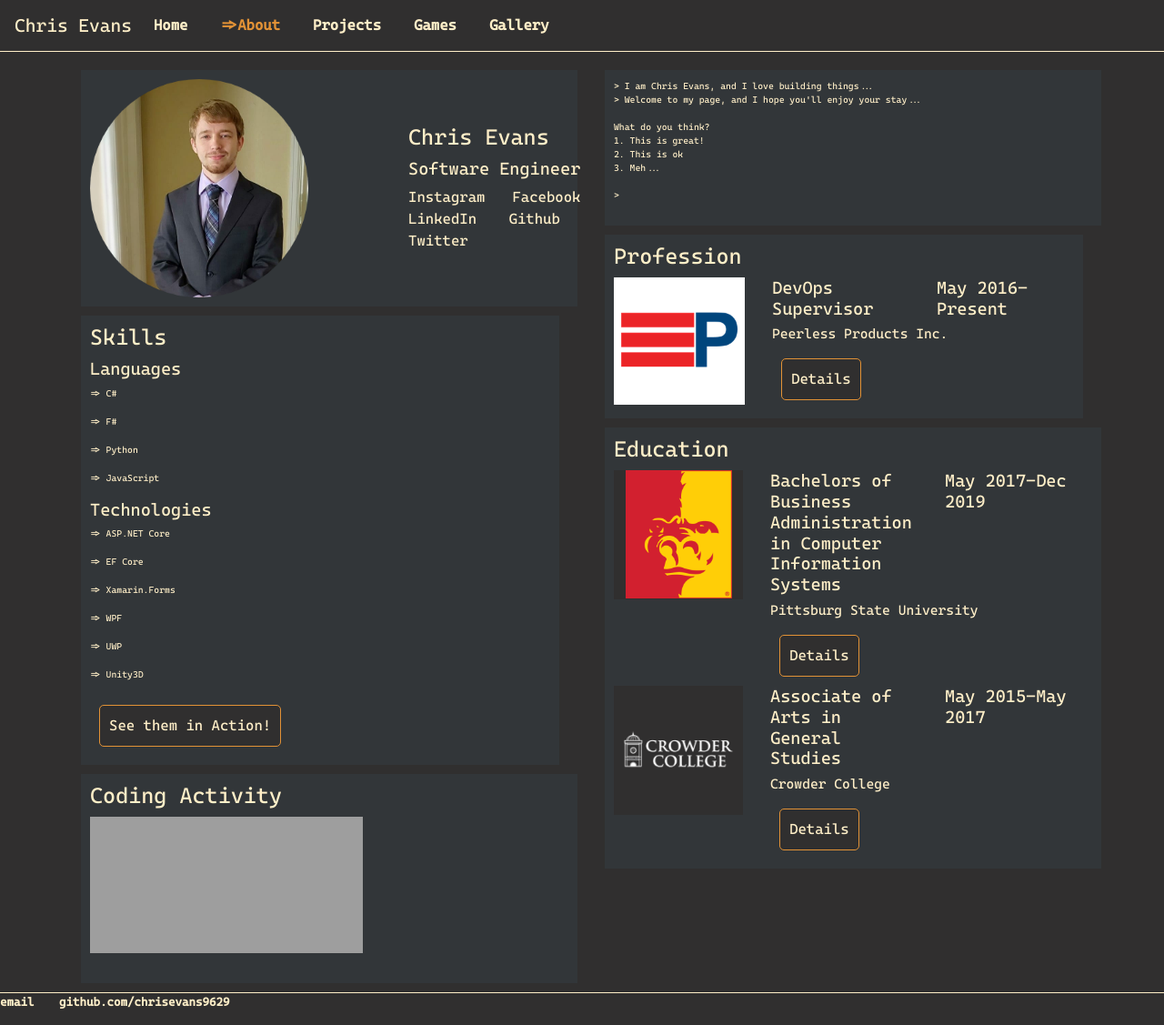
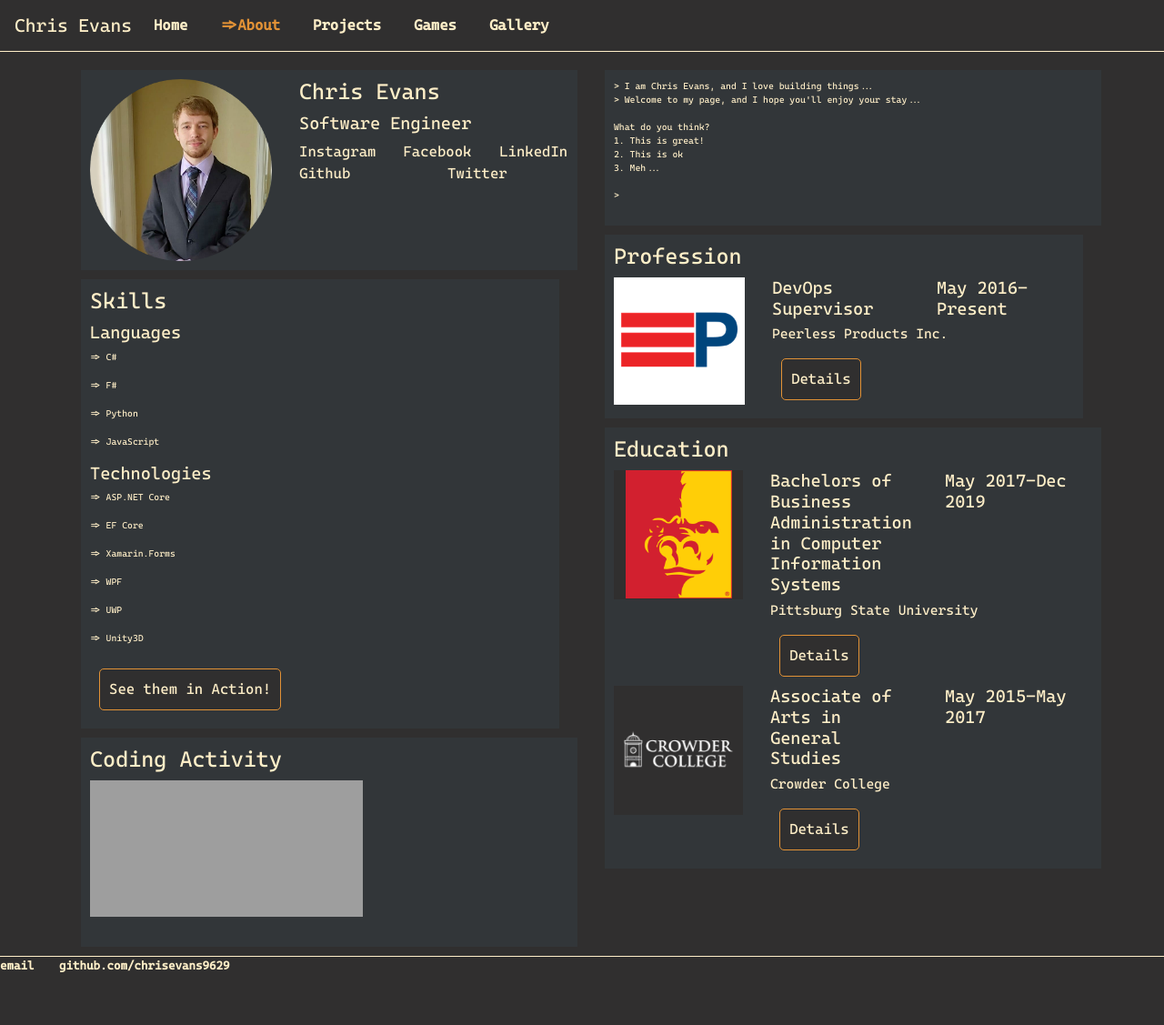
Before and after one commit to AutumnEvans418/autumnevans418.github.io, a Jekyll site: the page built from about/index.html, in a window 1280 px wide. Shown: the whole page at 91% size. Built offline with Jekyll 4.4.1, drawn with Linux system fonts in a browser that asks for light colours; after the commit the page ends 1087 px from its top, so only the background shows below that; grey boxes are pictures that could not be loaded.

Commit message:
improved support for mobile

```diff
--- a/_layouts/default.html
+++ b/_layouts/default.html
@@ -11,6 +11,7 @@
 			<!-- Place this tag in your head or just before your close body tag. -->
 			<script async defer src="https://buttons.github.io/buttons.js"></script>
 			<link rel="shortcut icon" href="/favicon.ico?"/>
+			<meta name="viewport" content="width=device-width, initial-scale=1, maximum-scale=1">
 		</head>
 		<body>
 
--- a/about/index.html
+++ b/about/index.html
@@ -8,10 +8,10 @@
             <div class="col scard">
                 <div class="row">
                     <div class="col-sm-auto">
-                        <img style="width: 75%;" src="/assets/NoPath - Copy (4).png">
+                        <img style="width: 200px;" src="/assets/NoPath - Copy (4).png">
                     </div>
                     <div class="col">
-                        <div class="center">
+                        <div>
                             <h1>{{site.data.profile.name}}</h1>
                             <h2>{{site.data.profile.title}}</h2>
                             <div class="row">
```
